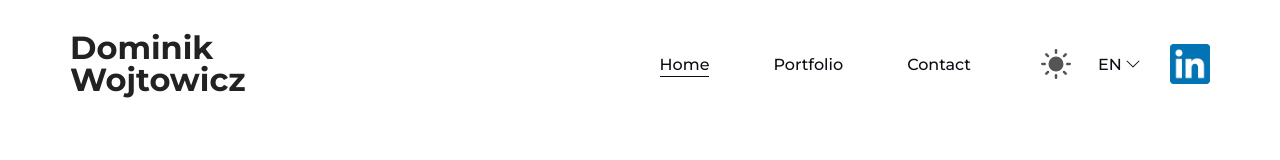
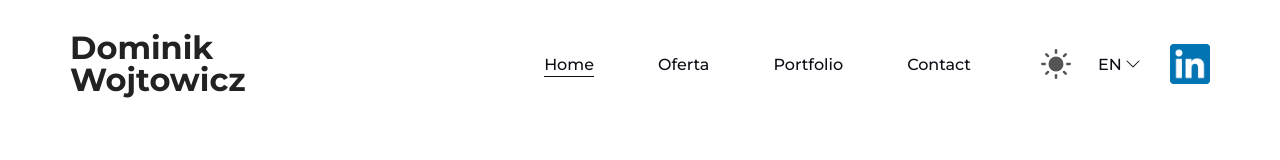
Before and after one commit to DSW92/portfolio-2022, a Vue app: page / in a window 1280 px wide. Shown: the top 160 px of the page. Built offline with nearby package versions, Linux system fonts and the light colour scheme.

Commit message:
scroll to section menu entry added

```diff
--- a/src/components/header/LangSwitcher.vue
+++ b/src/components/header/LangSwitcher.vue
@@ -170,10 +170,24 @@ export default {
   .options {
     span {
       color: #fafafa;
+      svg {
+        fill: #fafafa;
+      }
+    }
+  }
+  .options {
+    span {
       transition-duration: 0.2s;
       svg {
-        fill: #fafafa;
         transition-duration: 0.2s;
+      }
+    }
+  }
+  .selected-option {
+    span {
+      transition: color 0.2s;
+      svg {
+        transition: fill 0.2s;
       }
     }
   }
@@ -184,10 +198,24 @@ export default {
   .options {
     span {
       color: #0d0e15;
+      svg {
+        fill: #0d0e15;
+      }
+    }
+  }
+  .options {
+    span {
       transition-duration: 0.2s;
       svg {
-        fill: #0d0e15;
         transition-duration: 0.2s;
+      }
+    }
+  }
+  .selected-option {
+    span {
+      transition: color 0.2s;
+      svg {
+        transition: fill 0.2s;
       }
     }
   }
--- a/src/components/ui/SiteMenu.vue
+++ b/src/components/ui/SiteMenu.vue
@@ -1,6 +1,7 @@
 <template>
   <div :class="position">
     <router-link :to="homePageLink">{{ $t("navigation.home") }}</router-link>
+    <router-link :to="{ name: 'offer', hash: '#my-offer' }">Oferta</router-link>
     <router-link :to="aboutPageLink">{{
       $t("navigation.portfolio")
     }}</router-link>
@@ -22,6 +23,9 @@ export default {
   computed: {
     homePageLink() {
       return { name: "home" };
+    },
+    offerLink() {
+      return { name: "offer" };
     },
     aboutPageLink() {
       return { name: "portfolio" };
--- a/src/router/index.js
+++ b/src/router/index.js
@@ -2,12 +2,18 @@ import { createRouter, createWebHistory } from 'vue-router'
 import HomeView from '../views/HomeView.vue'
 import PortfolioView from '../views/PortfolioView.vue'
 import ContactView from '../views/ContactView.vue'
+// import MyOffer from '../components/MyOffer.vue'
 
 const routes = [
   {
     path: '/',
     name: 'home',
-    component: HomeView,
+    component: HomeView
+  },
+  {
+    path: '/',
+    name: 'offer',
+    component: HomeView
   },
   {
     path: '/portfolio',
@@ -28,7 +34,18 @@ const routes = [
 
 const router = createRouter({
   history: createWebHistory(process.env.BASE_URL),
-  routes
+  routes,
+  scrollBehavior (to, from, savedPosition) {
+    console.log(to, from, savedPosition);
+    if (to.hash) {
+      return window.scrollTo({
+        top: document.querySelector(to.hash).offsetTop - 120,
+        behavior: 'smooth'
+      })
+    } else {
+      return { left: 0, top: 0 }
+    }
+  }
 })
 
 export default router
```
